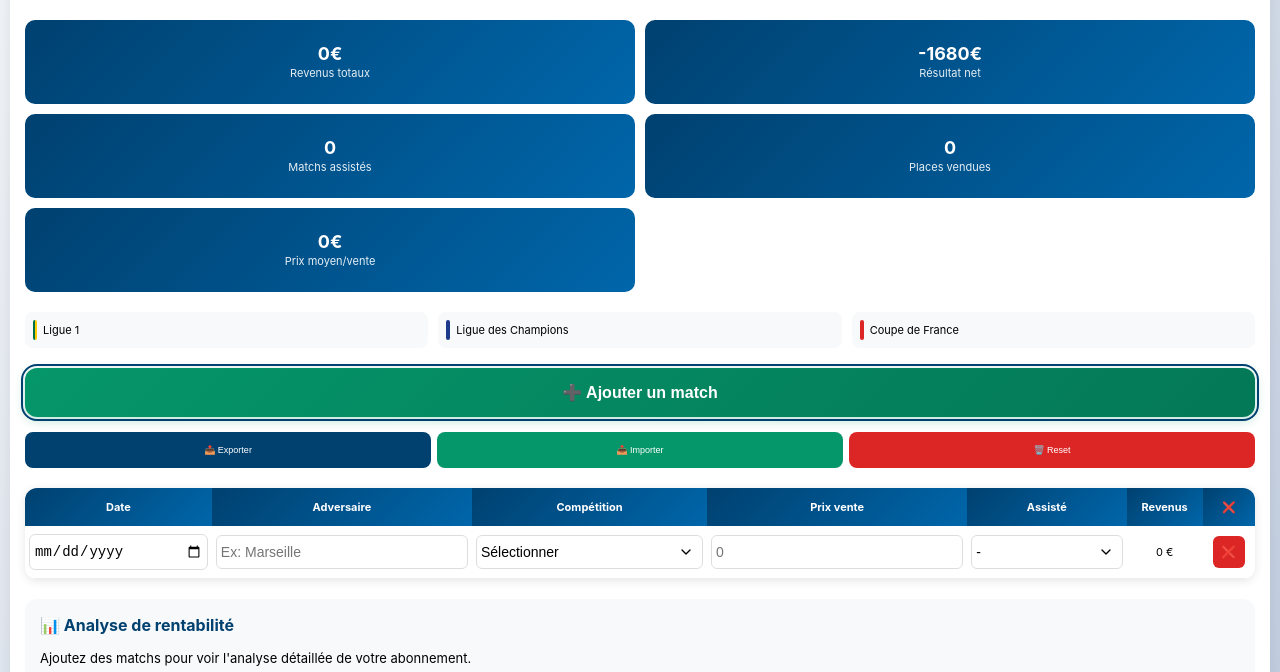
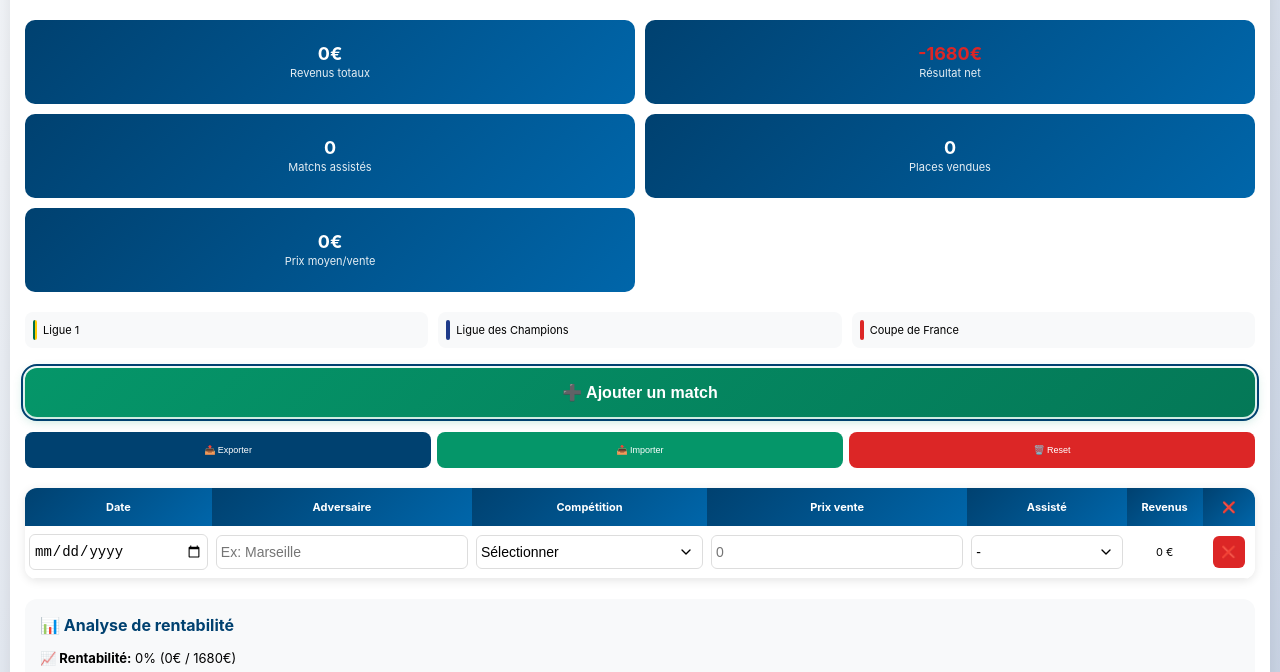
Before and after one commit to JoGND46/suivi-abo-foot, a plain HTML site: page index.html in a window 1280 px wide. Both pictures are taken after a click on the button "➕ Ajouter un match". Shown: the part 116-788 px from the top of the page. Drawn offline with Linux system fonts and the light colour scheme.

Commit message:
index.html

```diff
--- a/index.html
+++ b/index.html
@@ -479,6 +479,12 @@
             tableBody.appendChild(row);
             updateRowStyle(id);
             updateMatch(id);
+
+            // Force la mise à jour des stats après ajout
+            setTimeout(() => {
+                updateStats();
+                updateAnalysis();
+            }, 200);
         }
 
         function showSaveConfirmation() {
@@ -536,6 +542,12 @@
             tableBody.appendChild(row);
             updateRowStyle(matchCounter);
             saveData(); // Sauvegarder après ajout
+
+            // Force la mise à jour immédiate des stats
+            setTimeout(() => {
+                updateStats();
+                updateAnalysis();
+            }, 100);
         }
 
         function updateMatch(matchId) {
@@ -551,9 +563,11 @@
             // Mise à jour du style de la ligne
             updateRowStyle(matchId);
 
-            // Mise à jour des statistiques
+            // Mise à jour immédiate des statistiques et de l'analyse
+            setTimeout(() => {
                 updateStats();
                 updateAnalysis();
+            }, 100);
         }
 
         function updateRowStyle(matchId) {
@@ -620,9 +634,13 @@
             let totalSalesAmount = 0; // Pour calculer le prix moyen des ventes réelles
 
             rows.forEach(row => {
-                const revenueText = row.querySelector('td:nth-child(6)').textContent;
-                const revenue = parseFloat(revenueText) || 0;
-                const attended = row.querySelector('select:last-of-type').value;
+                try {
+                    const revenueElement = row.querySelector('td:nth-child(6)');
+                    const attendedElement = row.querySelector('select:last-of-type');
+
+                    if (revenueElement && attendedElement) {
+                        const revenue = parseFloat(revenueElement.textContent) || 0;
+                        const attended = attendedElement.value;
 
                         totalRevenue += revenue;
 
@@ -634,17 +652,43 @@
                                 totalSalesAmount += revenue;
                             }
                         }
+                    }
+                } catch (e) {
+                    console.log('Erreur lors du calcul pour une ligne:', e);
+                }
             });
 
             const netResult = totalRevenue - 1680;
             const averagePrice = soldCount > 0 ? Math.round(totalSalesAmount / soldCount) : 0;
 
-            document.getElementById('totalRevenue').textContent = totalRevenue + '€';
-            document.getElementById('netResult').textContent = netResult + '€';
-            document.getElementById('netResult').className = 'stat-value ' + (netResult >= 0 ? 'revenue-positive' : 'revenue-negative');
-            document.getElementById('attendedMatches').textContent = attendedCount;
-            document.getElementById('soldMatches').textContent = soldCount;
-            document.getElementById('averagePrice').textContent = averagePrice + '€';
+            // Mise à jour des éléments avec vérification d'existence
+            const elements = {
+                'totalRevenue': totalRevenue + '€',
+                'netResult': netResult + '€',
+                'attendedMatches': attendedCount.toString(),
+                'soldMatches': soldCount.toString(),
+                'averagePrice': averagePrice + '€'
+            };
+
+            Object.keys(elements).forEach(id => {
+                const element = document.getElementById(id);
+                if (element) {
+                    element.textContent = elements[id];
+
+                    // Ajouter la classe de couleur pour le résultat net
+                    if (id === 'netResult') {
+                        element.className = 'stat-value ' + (netResult >= 0 ? 'revenue-positive' : 'revenue-negative');
+                    }
+                }
+            });
+
+            console.log('Stats mises à jour:', {
+                totalRevenue,
+                netResult,
+                attendedCount,
+                soldCount,
+                averagePrice
+            });
         }
 
         function updateAnalysis() {
@@ -723,6 +767,12 @@
         window.onload = function() {
             // Charger les données sauvegardées au démarrage
             loadData();
+
+            // Force une mise à jour initiale des stats
+            setTimeout(() => {
+                updateStats();
+                updateAnalysis();
+            }, 500);
         };
 
         // Fonctions d'export/import
```
Lines whose indentation alone changed are shown as unchanged.
